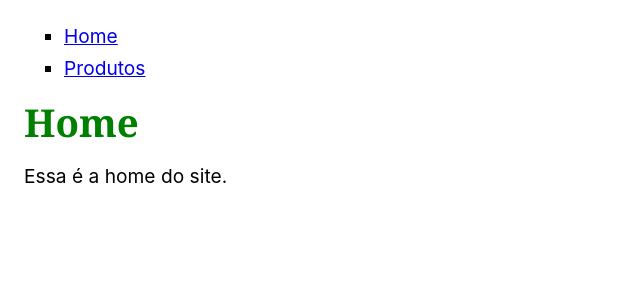
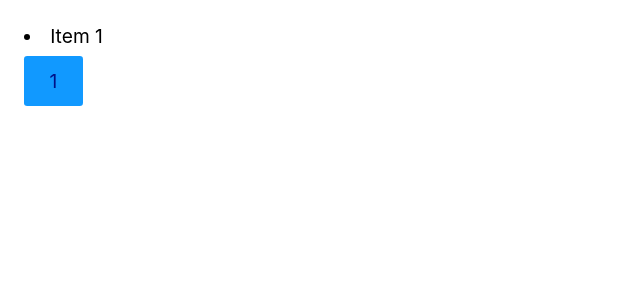
Before and after one commit to jeanfwl/react-origamid, a React (Create React App) app in the folder react-curso/appreact/: page / in a window 1280 px wide. Shown: the top 300 px of the page, without its empty margins (0-640 px from the left). Built offline with nearby package versions, Linux system fonts and the light colour scheme.

Commit message:
Finalizado modulo React para Iniciantes e iniciado React Hooks

```diff
--- a/react-curso/appreact/src/desafio/App.js
+++ b/react-curso/appreact/src/desafio/App.js
@@ -1,29 +1,26 @@
-import Home from "./Home";
-import Menu from "./Menu";
-import Produtos from "./Produtos";
-
+import Home from './Home';
+import Menu from './Menu';
+import Produtos from './Produtos';
 
 // Replique a interface como a apresentada na aula
 // Utilize a array abaixo para mostrar os produtos
 // Quebre em componentes o que precisar ser reutilizado
 // Dica: const { pathname } = window.location; (puxa o caminho do URL)
 
-
 const App = () => {
   const { pathname } = window.location;
-  const isPageProdutos = pathname === '/produtos'
+
+  let Component = Home;
+  if (pathname === '/produtos') {
+    Component = Produtos;
+  }
 
   return (
     <>
-    <Menu />
-    <h1 style={{color: 'green'}}>
-      {isPageProdutos ? 'Produtos' : 'Home'}
-    </h1>
-    {isPageProdutos && <Produtos /> ||
-    <Home />}
+      <Menu />
+      <Component />
     </>
-  )
-}
+  );
+};
 
-
-export default App
+export default App;
--- a/react-curso/appreact/src/desafio/Home.js
+++ b/react-curso/appreact/src/desafio/Home.js
@@ -1,9 +1,13 @@
-import React from 'react'
+import React from 'react';
+import Titulo from './Titulo';
 
 const Home = () => {
   return (
-    <p>Essa é a home do site.</p>
-  )
-}
+    <section>
+      <Titulo texto="Home" />
+      <p>Essa é a home do site.</p>
+    </section>
+  );
+};
 
-export default Home
+export default Home;
--- a/react-curso/appreact/src/desafio/Produtos.js
+++ b/react-curso/appreact/src/desafio/Produtos.js
@@ -1,4 +1,6 @@
-import React from 'react'
+import React from 'react';
+import Produto from './Produto';
+import Titulo from './Titulo';
 
 const Produtos = () => {
   const produtos = [
@@ -7,17 +9,13 @@ const Produtos = () => {
   ];
 
   return (
-        <main>
-            {produtos.map(produto => (
-                <section key={produto.nome} style={{ border: '1px solid black', padding: '1rem', margin: '1rem 0'}}>
-                    <p>{produto.nome}</p>
-                    <ul>
-                        {produto.propriedades.map(propriedade => <li key={propriedade}>{propriedade}</li>)}
-                    </ul>
+    <section>
+      <Titulo texto="Produtos" />
+      {produtos.map((produto) => (
+        <Produto key={produto.nome} {...produto} />
+      ))}
     </section>
-            ))}
-        </main>
-    )
-}
+  );
+};
 
-export default Produtos
+export default Produtos;
--- /dev/null
+++ b/react-curso/appreact/src/desafio/Titulo.js
@@ -0,0 +1,7 @@
+import React from 'react';
+
+const Titulo = ({ texto }) => {
+  return <h1 style={{ color: 'green' }}>{texto}</h1>;
+};
+
+export default Titulo;
--- a/react-curso/appreact/src/index.js
+++ b/react-curso/appreact/src/index.js
@@ -1,6 +1,6 @@
 import React from 'react';
 import ReactDOM from 'react-dom/client';
-import App from './desafio/App';
+import App from './reacthooks/App';
 
 const root = ReactDOM.createRoot(document.getElementById('root'));
 
--- /dev/null
+++ b/react-curso/appreact/src/reacthooks/App.js
@@ -0,0 +1,88 @@
+import React from 'react';
+import Modal from './Modal';
+import ButtonModal from './ButtonModal';
+
+// Estados
+{
+  // const App = () => {
+  //   const [ativo, setAtivo] = React.useState(true);
+  //   const [contador, setContador] = React.useState(1);
+  //   const [dados, setDados] = React.useState({ nome: 'Jean', idade: 21 });
+  //   function handleClickContar() {
+  //     setContador(contador + 1);
+  //     setDados({ ...dados, faculdade: 'Não gosta de faculdade' });
+  //   }
+  //   return (
+  //     <div>
+  //       <p>
+  //         {dados.nome} - {dados.idade} - {dados.faculdade}
+  //       </p>
+  //       <p>
+  //         <button onClick={handleClickContar}>{contador} Contar</button>
+  //       </p>
+  //       <p>
+  //         <button onClick={() => setAtivo(!ativo)}>
+  //           {ativo ? 'Botão Ativo' : 'Botão Inativo'}
+  //         </button>
+  //       </p>
+  //     </div>
+  //   );
+  // };
+}
+
+//Props - Modal
+{
+  // const App = () => {
+  //   const [modal, setModal] = React.useState(false);
+  //   return (
+  //     <div>
+  //       <Modal modal={modal} setModal={setModal} />
+  //       <ButtonModal setModal={setModal} />
+  //     </div>
+  //   );
+  // };
+}
+
+//Callback
+{
+  // const App = () => {
+  //   const [modal, setModal] = React.useState(() => {
+  //     const wasActive = false; //sessionStorage.getItem('wasModalActive')
+  //     return wasActive;
+  //   });
+  //   return (
+  //     <div>
+  //       <Modal modal={modal} setModal={setModal} />
+  //       <ButtonModal setModal={setModal} />
+  //     </div>
+  //   );
+  // };
+}
+
+//StricMode
+const App = () => {
+  const [contador, setContador] = React.useState(1);
+  const [items, setItems] = React.useState(['Item 1']);
+
+  function handleClick() {
+    setContador((contador) => {
+      // Também funcionou
+      // setItems([...items, 'Item ' + (contador + 1)]);
+      // Ocorre o erro quando usa callback
+      // setItems((itemsAnterior) => [...itemsAnterior, 'Item ' + (contador + 1)]);
+      return contador + 1;
+    });
+    setItems([...items, 'Item ' + (contador + 1)]);
+  }
+
+  return (
+    <div>
+      {items.map((item) => (
+        <li key={item}>{item}</li>
+      ))}
+      <button onClick={handleClick}>{contador}</button>
+    </div>
+  );
+};
+
+export default App;
--- /dev/null
+++ b/react-curso/appreact/src/reacthooks/ButtonModal.js
@@ -0,0 +1,9 @@
+import React from 'react';
+
+const ButtonModal = ({ setModal }) => {
+  return (
+    <button onClick={() => setModal((ativo) => !ativo)}>Abrir modal</button>
+  );
+};
+
+export default ButtonModal;
--- /dev/null
+++ b/react-curso/appreact/src/reacthooks/Modal.js
@@ -0,0 +1,17 @@
+import React from 'react';
+
+const Modal = ({ modal, setModal }) => {
+  if (modal) {
+    return (
+      <div>
+        <p>Modal aberto!</p>
+        <p>
+          <button onClick={() => setModal(false)}>Fechar Modal</button>
+        </p>
+      </div>
+    );
+  }
+  return null;
+};
+
+export default Modal;
```
Also changed, not shown: react-curso/appreact/src/desafio/Produto.js (+18 -0 lines). Lines whose indentation alone changed are shown as unchanged.
